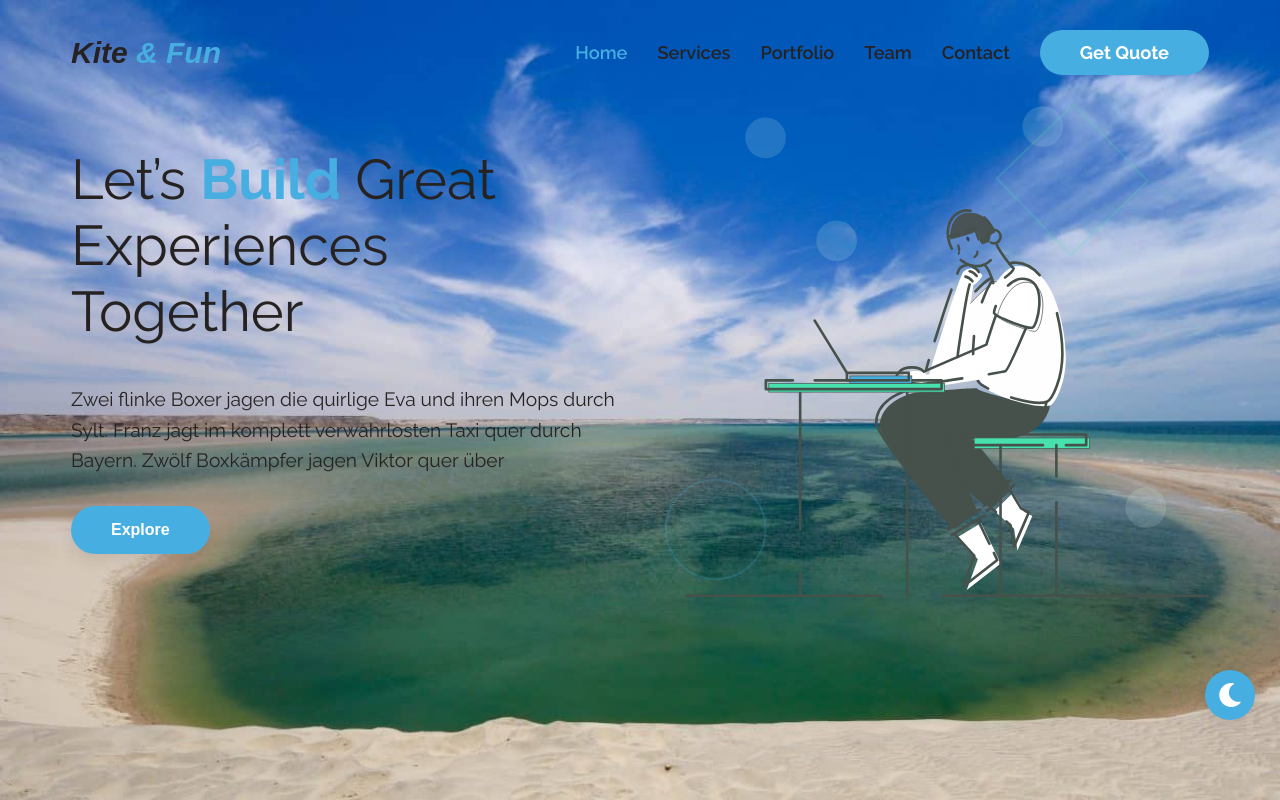
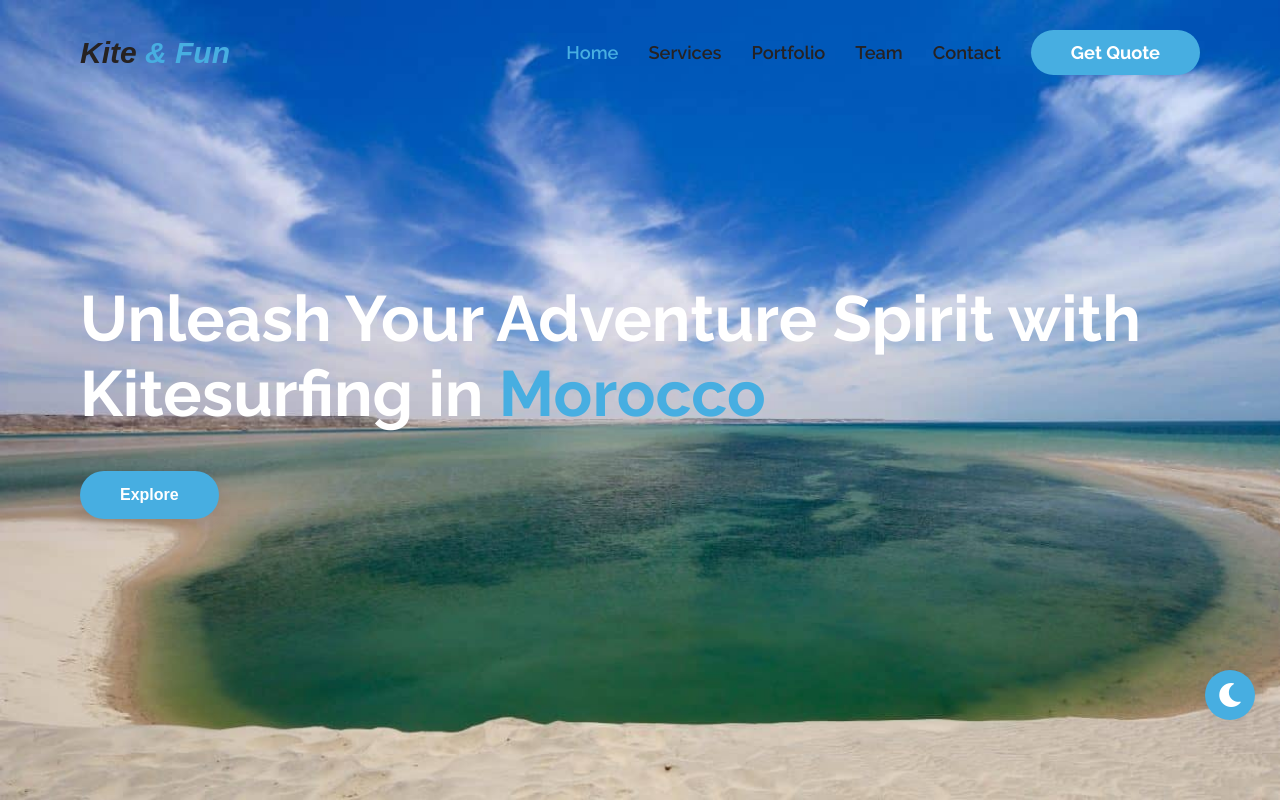
Before and after one commit to ismailchbiki/kite-and-fun, a React (Create React App) app: page / in a window 1280 px wide. Shown: the top 800 px of the page. Built offline with nearby package versions, Linux system fonts and the light colour scheme.

Commit message:
desktop image on banner removed and title added

```diff
--- a/public/Apis/Header.json
+++ /dev/null
@@ -1,11 +0,0 @@
-{
-  "title": {
-    "before": "Let’s",
-    "word": "Build",
-    "after": "Great Experiences Together"
-  },
-  "body": "Zwei flinke Boxer jagen die quirlige Eva und ihren Mops durch Sylt. Franz jagt im komplett verwahrlosten Taxi quer durch Bayern. Zwölf Boxkämpfer jagen Viktor quer über",
-  "button": "Explore",
-  "image": "./Images/Header/header-Illustration.svg",
-  "image_dark": "./Images/Header/header-Illustration-dark.svg"
-}
--- a/src/Components/Header/Index.js
+++ b/src/Components/Header/Index.js
@@ -1,34 +1,13 @@
 import { useRef } from "react";
 
 // Import Custome Hooks
-import useAxios from "./../../CustomeHooks/useAxios/useAxios";
-import { useDarkTheme } from "./../../CustomeHooks/useDarkTheme/useDarkTheme";
 import useThrottle from "./../../CustomeHooks/useThrottle/useThrottle";
-
-// Import Components
-import Loading from "./../Loading/Index";
-import Error from "./../Error/Index";
 
 // Main Header Sass File
 import "./Index.scss";
 
 const Header = () => {
-  const darkTheme = useDarkTheme();
   const { throttle } = useThrottle();
-
-  // Fetch data
-  const {
-    data: {
-      title = { before: "", word: "", after: "" },
-      body = "",
-      button = "",
-      image = "",
-      image_dark = "",
-    },
-    success,
-    isPending,
-    error,
-  } = useAxios("./Apis/header.json", []);
 
   // Scroll To Services Section Ref
   const header = useRef();
@@ -43,33 +22,20 @@ const Header = () => {
 
   return (
     <header className="main-header" ref={header}>
-      {isPending && <Loading />}
-
       <div className="container">
-        {success && (
         <div className="header-inner">
           <section className="header-desc">
             <h1 className="header-title">
-                {title.before} <span>{title.word}</span> {title.after}
+              Unleash Your Adventure Spirit with Kitesurfing in
+              <span> Morocco</span>
             </h1>
-              <p className="header-paragraph">{body}</p>
+            <p className="header-paragraph"></p>
             <button className="header-btn" onClick={exploreFn}>
-                {button}
+              Explore
             </button>
           </section>
-
-            <section className="header-image">
-              <img
-                src={darkTheme ? image_dark : image}
-                alt="header-Illustration"
-                draggable="false"
-              />
-            </section>
         </div>
-        )}
       </div>
-
-      {error && <Error message={error.message} name="Header" />}
     </header>
   );
 };
--- a/src/Components/Header/Index.scss
+++ b/src/Components/Header/Index.scss
@@ -10,14 +10,12 @@
   // Header Inner Used For Grid
   .header-inner {
     display: grid;
-    grid-template-columns: repeat(2, 1fr);
     gap: 50px;
     align-items: center;
     min-height: 700px;
 
     @media (min-width: $minLargeScreens) {
       height: 100vh;
-      max-height: 700px;
     }
 
     @media (max-width: $maxMediumScreens) {
@@ -37,9 +35,10 @@
       }
 
       .header-title {
-        color: $third-color;
-        font-size: 3.5rem;
-        font-weight: normal;
+        color: $white-color;
+        font-size: 8vh;
+        font-weight: bold;
+        // text-align: center;
 
         @media (max-width: $maxLargeScreens) {
           font-size: 2.7rem;
@@ -76,18 +75,5 @@
         }
       }
     }
-
-    .header-image {
-      img {
-        display: block;
-        width: 100%;
-        user-select: none;
-
-        @media (max-width: $maxSmallScreens) {
-          width: 90%;
-          margin: auto;
-        }
-      }
-    }
   }
 }
--- a/src/index.scss
+++ b/src/index.scss
@@ -74,14 +74,16 @@ body {
   padding-left: 1rem;
 
   @media (min-width: $minXXLargeScreens) {
-    width: 1370px;
+    // width: 1370px;
+    width: 90%;
   }
 
   @media (max-width: $maxXLargeScreens) {
-    width: 1170px;
+    // width: 1170px;
+    width: 90%;
   }
 
   @media (max-width: $maxLargeScreens) {
-    width: 100%;
+    width: 90%;
   }
 }
```
Also changed, not shown: public/Images/Header/header-Illustration-dark.svg (deleted), public/Images/Header/header-Illustration.svg (deleted). Lines whose indentation alone changed are shown as unchanged.
